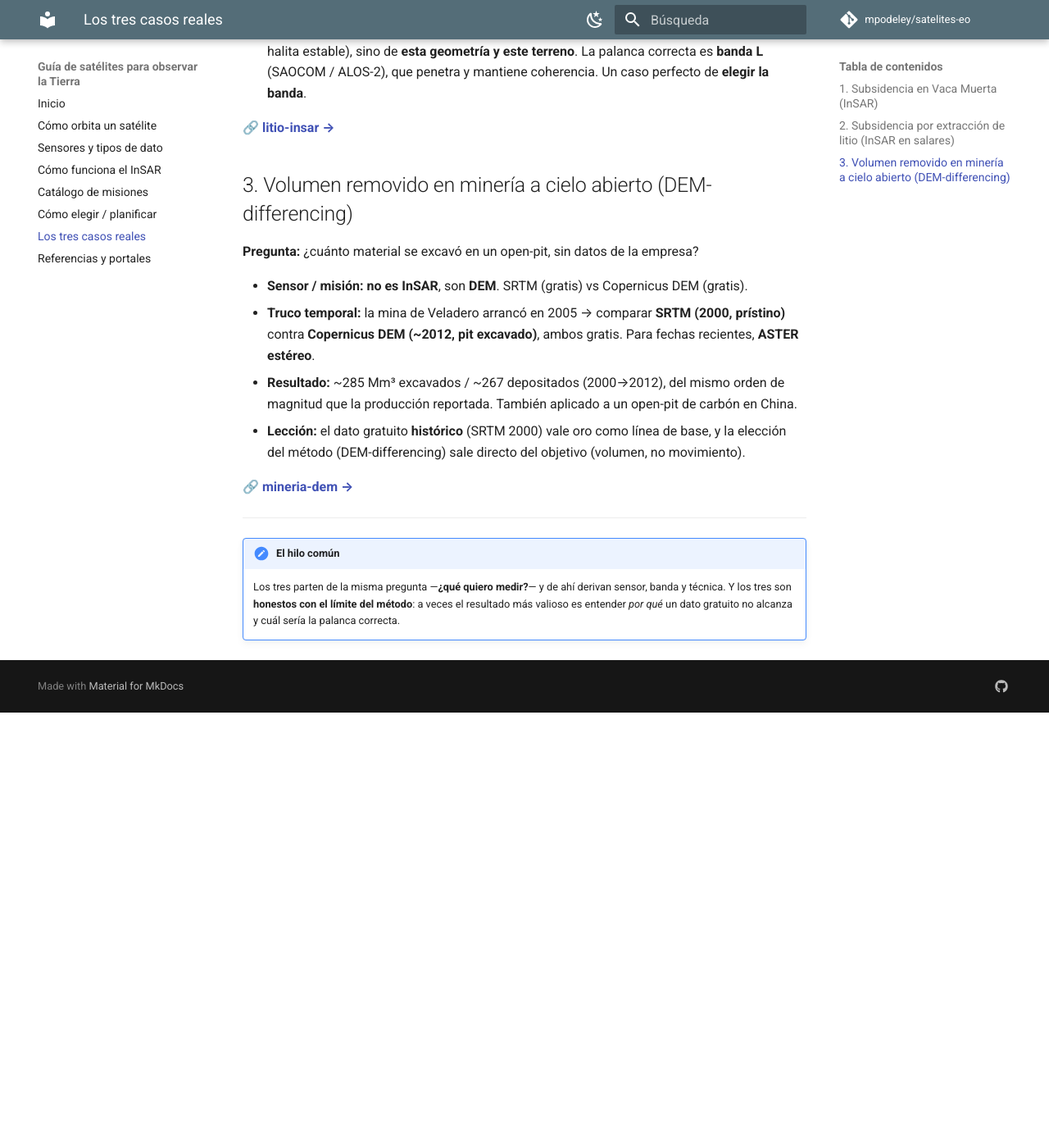
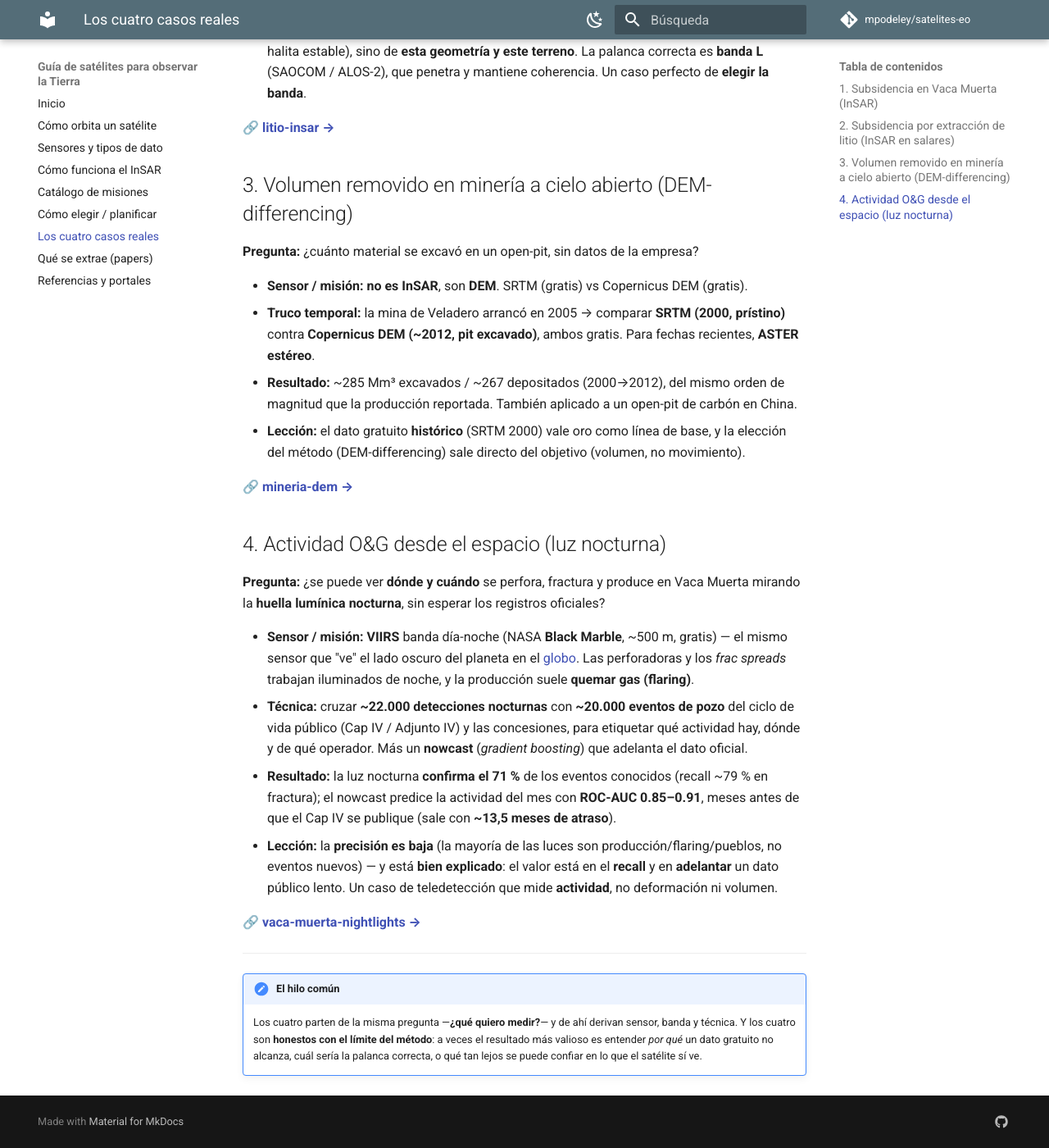
Before and after one commit to mpodeley/satelites-eo, an MkDocs documentation site: the page built from docs/casos.md, in a window 1280 px wide and 1400 px high, scrolled down 886 px. Shown: the whole window at 82% size. Built offline with MkDocs 1.6.1 and Material for MkDocs 9.7.7, drawn with Linux system fonts in a browser that asks for light colours; comment, search, counter and statistics services are not loaded; before the commit the page ends 1755 px from its top, so only the background shows below that; some of the changed text lies outside the part shown.

Commit message:
Cuarto caso (nightlights) + VIIRS en el globo + página de papers
- De 3 a 4 casos: agregado "Actividad O&G desde el espacio (luz nocturna)"
  (VIIRS / Black Marble, validación 71 %, nowcast ROC-AUC 0.85–0.91). Actualizadas
  todas las menciones a "cuatro casos" (nav, index, catálogo, planificar, README).
- Globo: nuevo tipo "Nocturno" (dorado) con Suomi-NPP / VIIRS día-noche (cono ancho,
  panel propio); fila VIIRS del catálogo enriquecida (DNB / Black Marble).
- Nueva página "Qué se extrae de datos públicos (papers)": 17 estudios reales con DOI
  verificado, por tema (InSAR/subsidencia, nightlights, DEM-differencing, CO2/metano,
  flaring, otros). Incluye Tamburini-Beliveau 2022 sobre Vaca Muerta y un caso de mina
  por SRTM vs Copernicus DEM.

Co-Authored-By: Claude Opus 4.8 <noreply@anthropic.com>

```diff
--- a/docs/casos.md
+++ b/docs/casos.md
@@ -1,6 +1,6 @@
-# Los tres casos reales
+# Los cuatro casos reales
 
-Esta guía nació como suplemento de tres estudios hechos **100 % con datos satelitales gratuitos**.
+Esta guía nació como suplemento de cuatro estudios hechos **100 % con datos satelitales gratuitos**.
 Cada uno ilustra una decisión distinta de las que vimos en [Cómo planificar](planificar.md): qué
 medir, qué sensor, qué banda, y —sobre todo— qué se puede y qué **no** se puede afirmar.
 
@@ -47,9 +47,30 @@ Muerto)?
 
 🔗 **[mineria-dem →](https://mpodeley.github.io/mineria-dem/)**
 
+## 4. Actividad O&G desde el espacio (luz nocturna)
+
+**Pregunta:** ¿se puede ver **dónde y cuándo** se perfora, fractura y produce en Vaca Muerta mirando la
+**huella lumínica nocturna**, sin esperar los registros oficiales?
+
+- **Sensor / misión:** **VIIRS** banda día-noche (NASA **Black Marble**, ~500 m, gratis) — el mismo
+  sensor que "ve" el lado oscuro del planeta en el [globo](index.md). Las perforadoras y los *frac
+  spreads* trabajan iluminados de noche, y la producción suele **quemar gas (flaring)**.
+- **Técnica:** cruzar **~22.000 detecciones nocturnas** con **~20.000 eventos de pozo** del ciclo de
+  vida público (Cap IV / Adjunto IV) y las concesiones, para etiquetar qué actividad hay, dónde y de
+  qué operador. Más un **nowcast** (*gradient boosting*) que adelanta el dato oficial.
+- **Resultado:** la luz nocturna **confirma el 71 %** de los eventos conocidos (recall ~79 % en
+  fractura); el nowcast predice la actividad del mes con **ROC-AUC 0.85–0.91**, meses antes de que el
+  Cap IV se publique (sale con **~13,5 meses de atraso**).
+- **Lección:** la **precisión es baja** (la mayoría de las luces son producción/flaring/pueblos, no
+  eventos nuevos) — y está **bien explicado**: el valor está en el **recall** y en **adelantar** un
+  dato público lento. Un caso de teledetección que mide **actividad**, no deformación ni volumen.
+
+🔗 **[vaca-muerta-nightlights →](https://mpodeley.github.io/vaca-muerta-nightlights/)**
+
 ---
 
 !!! note "El hilo común"
-    Los tres parten de la misma pregunta —**¿qué quiero medir?**— y de ahí derivan sensor, banda y
-    técnica. Y los tres son **honestos con el límite del método**: a veces el resultado más valioso
-    es entender *por qué* un dato gratuito no alcanza y cuál sería la palanca correcta.
+    Los cuatro parten de la misma pregunta —**¿qué quiero medir?**— y de ahí derivan sensor, banda y
+    técnica. Y los cuatro son **honestos con el límite del método**: a veces el resultado más valioso
+    es entender *por qué* un dato gratuito no alcanza, cuál sería la palanca correcta, o qué tan lejos
+    se puede confiar en lo que el satélite sí ve.
--- a/docs/data/satelites.csv
+++ b/docs/data/satelites.csv
@@ -5,7 +5,7 @@ Sentinel-3,ESA Copernicus,Gratis,Óptico + Térmico,OLCI / SLSTR,300 m / 500–1
 Sentinel-5P,ESA Copernicus,Gratis,Atmósfera,TROPOMI (gases traza),3.5×5.5 km,Diaria,2600 km,Gratis,Copernicus Data Space,2017–
 Landsat 8 / 9,NASA / USGS,Gratis,Óptico + Térmico,OLI + TIRS,30 m (15 pan / 100 térmico),16 d (8 d combinados),185 km,Gratis,USGS EarthExplorer,2013 / 2021–
 MODIS,NASA (Terra / Aqua),Gratis,Óptico + Térmico,36 bandas,250 / 500 / 1000 m,Diaria,2330 km,Gratis,NASA Earthdata,1999 / 2002–
-VIIRS,NASA / NOAA,Gratis,Óptico + Térmico + Nocturno,Día-noche,375 / 750 m,Diaria,3060 km,Gratis,NASA Earthdata,2011–
+VIIRS,NASA / NOAA,Gratis,Óptico + Térmico + Nocturno,Banda día-noche (DNB) / Black Marble,375 / 750 m,Diaria,3060 km,Gratis,NASA Earthdata,2011–
 ASTER,NASA / METI (Terra),Gratis,Óptico + Térmico + Estéreo,VNIR / SWIR / TIR,15 / 30 / 90 m,A demanda (~16 d),60 km,Gratis,NASA Earthdata,1999–
 SRTM,NASA,Gratis,DEM,Interferometría banda C,30 m (1 arcsec),Única (feb-2000),—,Gratis,EarthExplorer / OpenTopography,2000
 Copernicus DEM GLO-30,ESA (de TanDEM-X),Gratis,DEM,SAR banda X,30 m,Época ~2011–2015,—,Gratis,Copernicus / AWS,2019–
--- a/mkdocs.yml
+++ b/mkdocs.yml
@@ -37,7 +37,8 @@ nav:
   - Cómo funciona el InSAR: interferometria.md
   - Catálogo de misiones: catalogo.md
   - Cómo elegir / planificar: planificar.md
-  - Los tres casos reales: casos.md
+  - Los cuatro casos reales: casos.md
+  - Qué se extrae (papers): papers.md
   - Referencias y portales: referencias.md
 
 markdown_extensions:
```
Also changed, not shown: README.md (+1 -1 lines), docs/assets/globo_orbitas.html (+8 -1 lines), docs/catalogo.md (+2 -2 lines), docs/index.md (+9 -7 lines), docs/papers.md (added, +121 -0 lines), docs/planificar.md (+2 -1 lines).
